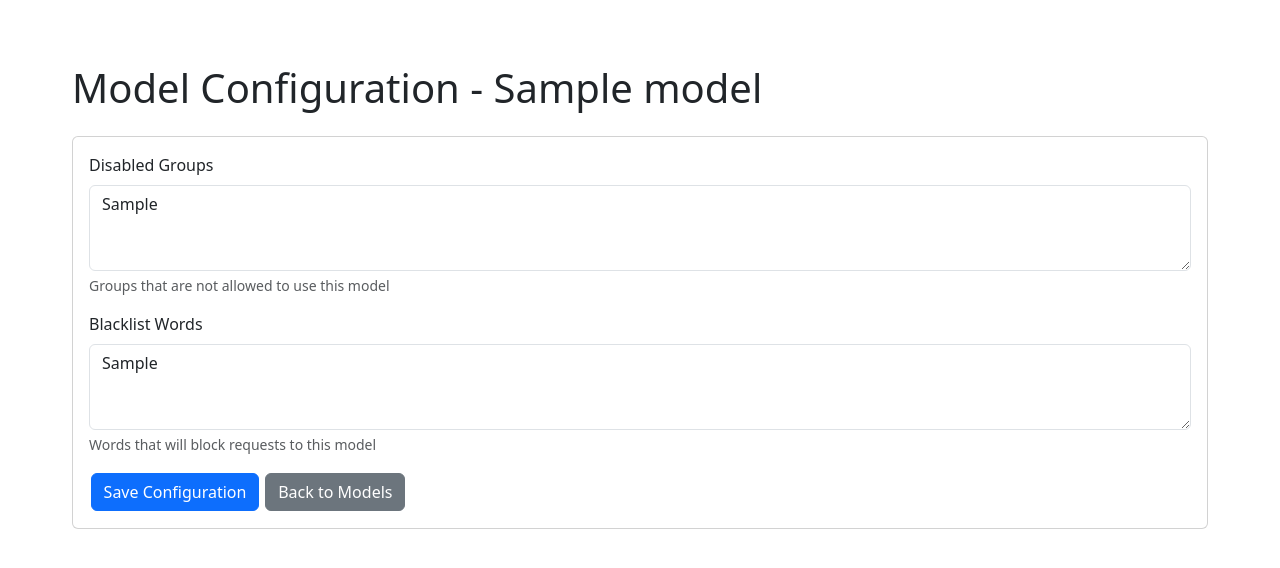
After one commit to scampion/burgonet-gateway, a Flask app: template frontend/app/templates/admin/model_config.html in a window 1280 px wide. The commit adds this page. Shown: the top 568 px of the page. Run offline with Flask 3, Linux system fonts and the light colour scheme; the template is opened without the code that fills it: most values are stand-ins (such as "Sample title", 1, 10 or a date in 2020).

Commit message:
feat: add model configuration page for disabled groups and blacklist words

```diff
--- /dev/null
+++ b/frontend/app/templates/admin/model_config.html
@@ -0,0 +1,30 @@
+{% extends "base.html" %}
+
+{% block content %}
+<h1>Model Configuration - {{ model.model_name }}</h1>
+
+<div class="mt-4">
+    <div class="card">
+        <div class="card-body">
+            <form method="POST">
+                <div class="mb-3">
+                    <label class="form-label">Disabled Groups</label>
+                    <textarea name="disabled_groups" class="form-control" rows="3"
+                        placeholder="Enter comma-separated group IDs">{{ disabled_groups }}</textarea>
+                    <div class="form-text">Groups that are not allowed to use this model</div>
+                </div>
+
+                <div class="mb-3">
+                    <label class="form-label">Blacklist Words</label>
+                    <textarea name="blacklist_words" class="form-control" rows="3"
+                        placeholder="Enter comma-separated words">{{ blacklist_words }}</textarea>
+                    <div class="form-text">Words that will block requests to this model</div>
+                </div>
+
+                <button type="submit" class="btn btn-primary">Save Configuration</button>
+                <a href="{{ url_for('admin.manage_models') }}" class="btn btn-secondary">Back to Models</a>
+            </form>
+        </div>
+    </div>
+</div>
+{% endblock %}
```
Also changed, not shown: frontend/app/admin/routes.py (+53 -1 lines), frontend/app/templates/admin/models.html (+4 -8 lines).
